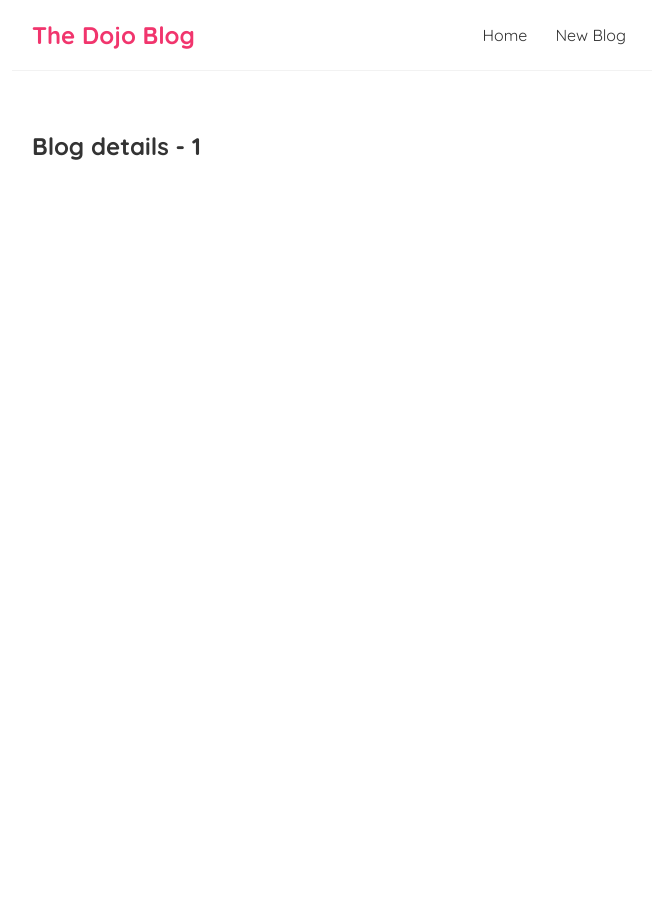
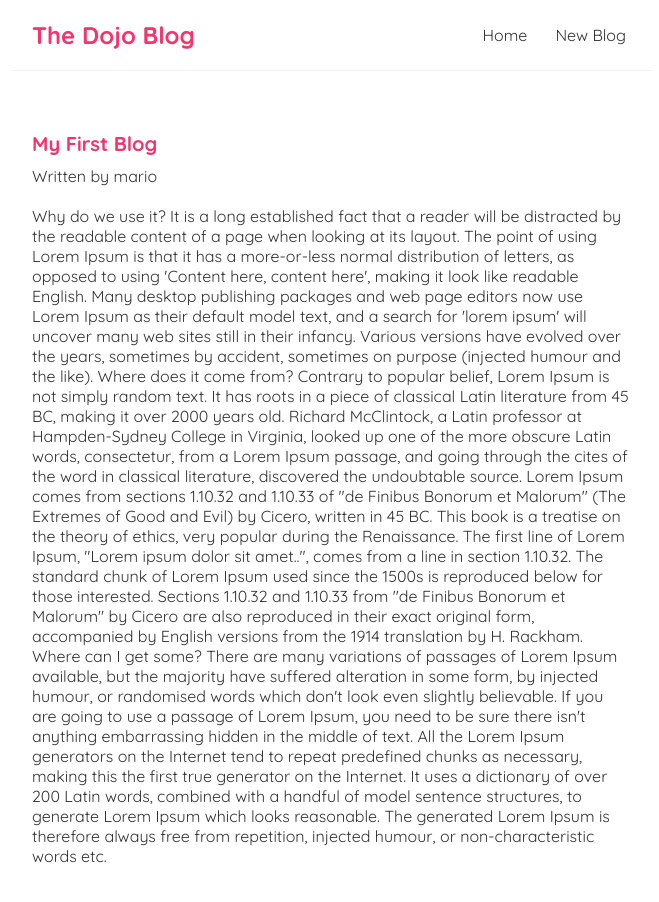
Before and after one commit to kennydageek/dojo-blog, a React (Create React App) app: page /blogs/1 in a window 1280 px wide. Shown: the top 902 px of the page, without its empty margins (308-967 px from the left). Before the commit the page ends 800 px from the top, so only its background shows below. Built offline with nearby package versions, Linux system fonts and the light colour scheme; data requests are answered from the project's data file.

Commit message:
Reusing custom hook

```diff
--- a/src/BlogDetails.js
+++ b/src/BlogDetails.js
@@ -1,11 +1,25 @@
 import { useParams } from 'react-router-dom/cjs/react-router-dom';
+import useFetch from './useFetch';
 
 const BlogDetails = () => {
   const { id } = useParams();
+  const {
+    data: blog,
+    error,
+    isPending,
+  } = useFetch(`http://localhost:8000/blogs/${id}`);
 
   return (
     <div className="blog-details">
-      <h2>Blog details - {id}</h2>
+      {isPending && <div>loading...</div>}
+      {error && <div>{error}</div>}
+      {blog && (
+        <article>
+          <h2>{blog.title}</h2>
+          <p>Written by {blog.author}</p>
+          <div>{blog.body}</div>
+        </article>
+      )}
     </div>
   );
 };
--- a/src/index.css
+++ b/src/index.css
@@ -51,3 +51,23 @@
 .blog-preview a {
   text-decoration: none;
 }
+
+/* Blog details page */
+.blog-details h2 {
+  font-size: 20px;
+  color: #f1356d;
+  margin-bottom: 10px;
+}
+
+.blog-details div {
+  margin: 20px 0;
+}
+
+/* .blog-details button {
+  background: #f1356d;
+  color: #fff;
+  border: 0;
+  padding: 8px;
+  border-radius: 8px;
+  cursor: pointer;
+} */
```
